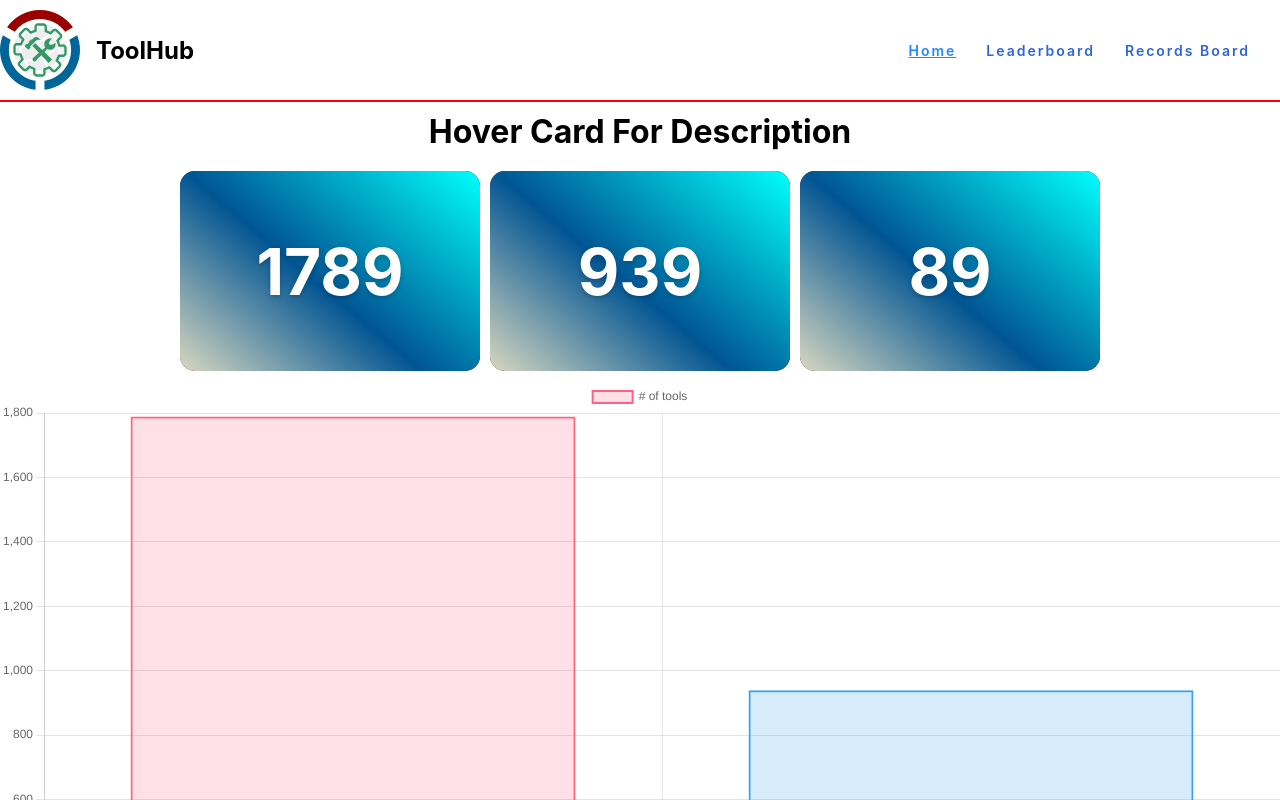
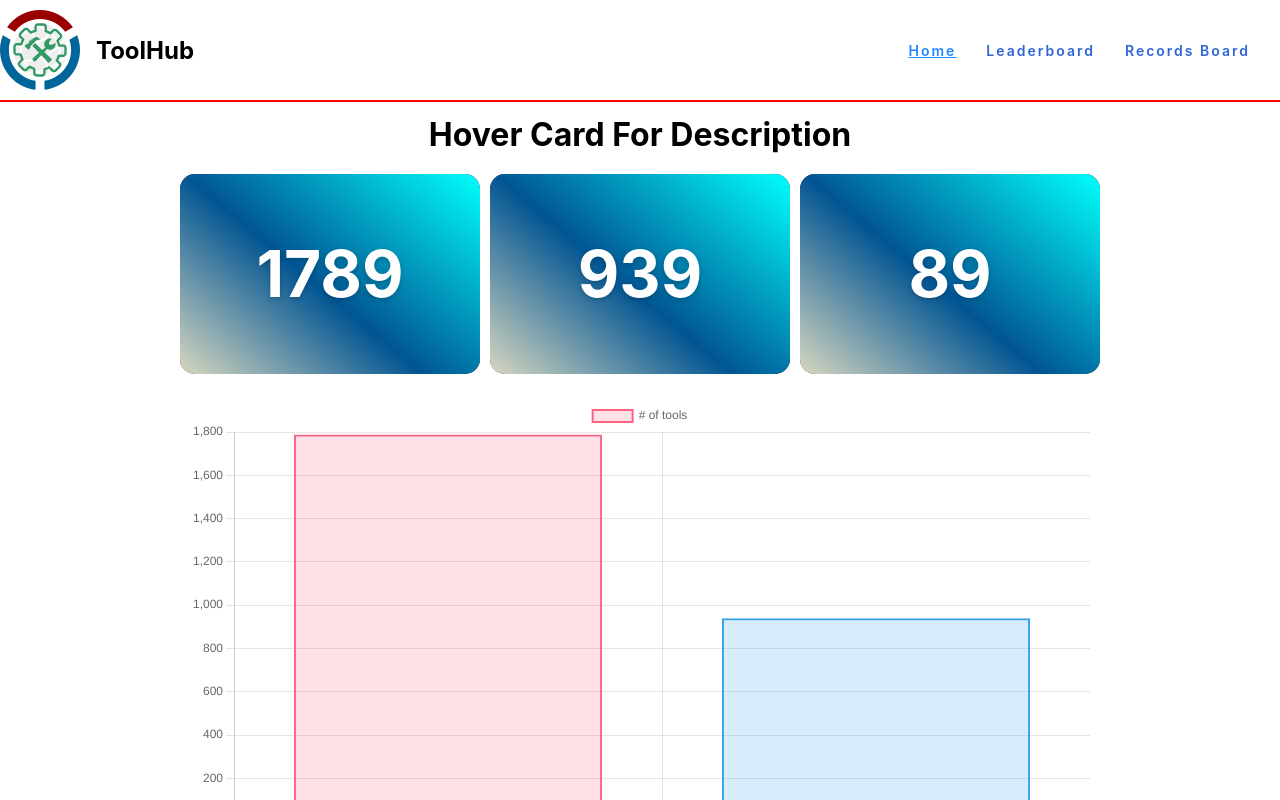
Before and after one commit to Fourteen98/toolhub-frontend, a React (Create React App) app: page / in a window 1280 px wide. Shown: the top 800 px of the page. Built offline with nearby package versions, Linux system fonts and the light colour scheme.

Commit message:
change bar chart to pie chart

```diff
--- a/src/App.css
+++ b/src/App.css
@@ -60,6 +60,9 @@
 
 .home {
   display: flex;
+  align-items: center;
+  justify-content: center;
+  gap: 1rem;
   width: 100%;
   height: 100vh;
   flex-direction: column;
@@ -169,6 +172,6 @@
 }
 
 .pie--chart {
-  width: 100%;
-  height: 100%;
+  width: 900px;
+  height: 500px;
 }
--- a/src/pages/Home.js
+++ b/src/pages/Home.js
@@ -1,5 +1,5 @@
 import React from 'react';
-import PieChart from './components/PieChart';
+import Metrics from './components/Metrics';
 
 const Home = ({ chartsData }) => (
   <div className="home">
@@ -47,7 +47,7 @@ const Home = ({ chartsData }) => (
       </div>
     </div>
     <div className="pie--chart">
-      <PieChart chartsData={chartsData} />
+      <Metrics chartsData={chartsData} />
     </div>
   </div>
 );
--- a/src/pages/components/PieChart.js
+++ b/src/pages/components/Metrics.js
@@ -2,10 +2,10 @@ import React from 'react';
 import { Bar } from 'react-chartjs-2';
 import Chart from 'chart.js/auto'; // eslint-disable-line
 
-const PieChart = ({ chartsData }) => (
+const Metrics = ({ chartsData }) => (
   <>
     <Bar data={chartsData} />
   </>
 );
 
-export default PieChart;
+export default Metrics;
```
